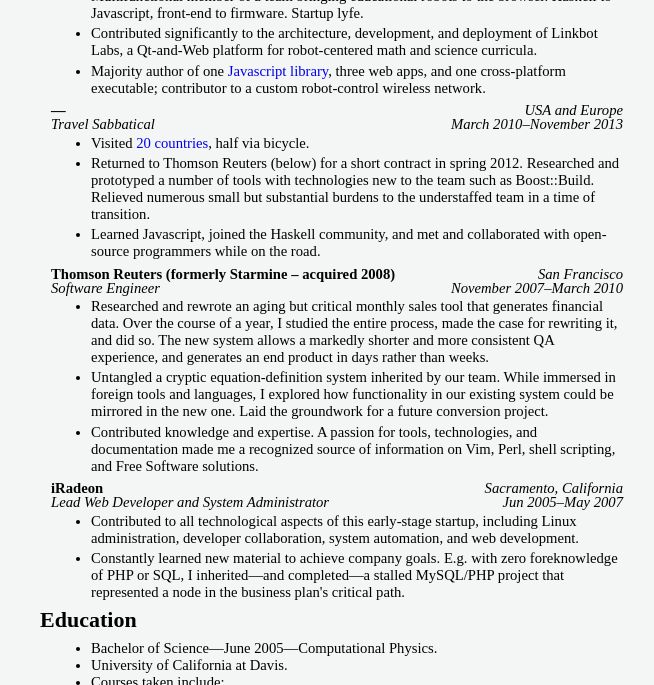
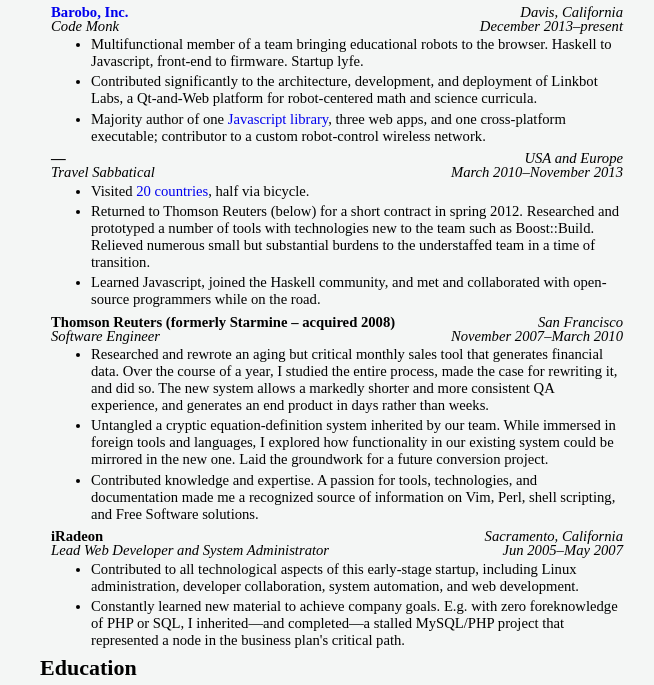
Before and after one commit to chreekat/resume, a plain HTML site: page index.html in a window 1280 px wide. Shown: the part 164-849 px from the top of the page, without its empty margins (303-957 px from the left). Drawn offline with Linux system fonts and the light colour scheme.

Commit message:
Give a little top padding on screen

```diff
--- a/print.css
+++ b/print.css
@@ -27,3 +27,7 @@
 dfn {
     border-bottom: 0;
 }
+
+html {
+    padding: 0;
+}
--- a/resume.css
+++ b/resume.css
@@ -1,4 +1,7 @@
 /* Some global style/reset */
+html {
+  padding-top: 3em;
+}
 body {
   position: relative;
   font-size: 11pt;
```
